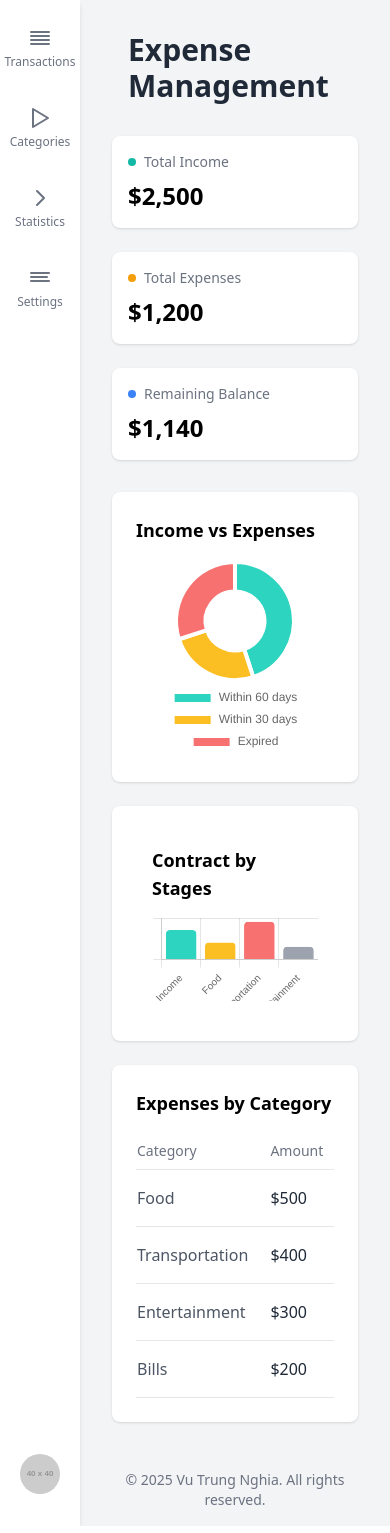
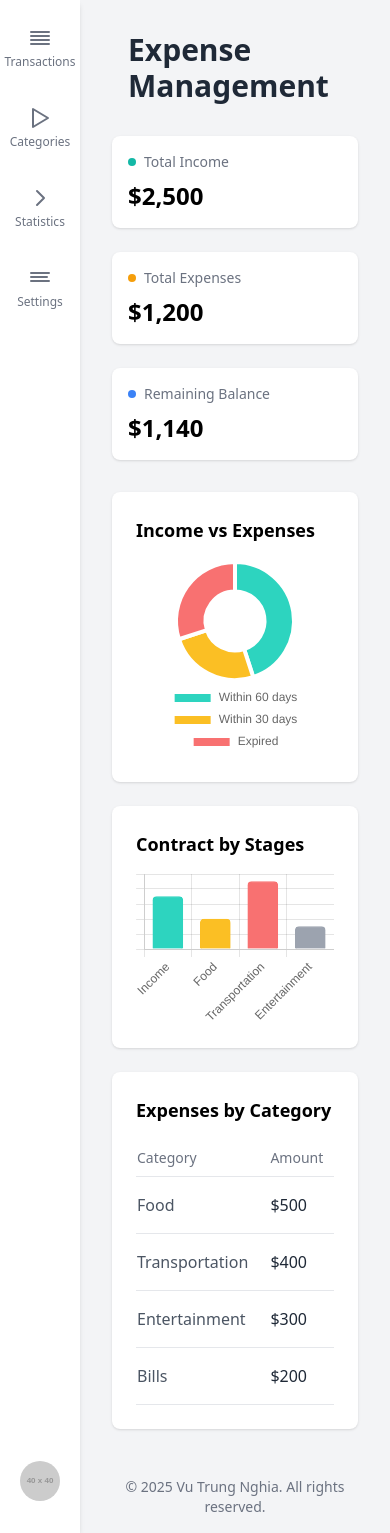
Before and after one commit to anhemlam648/Expense_Management_Frontend, a React (Vite) app: page / in a window 390 px wide. Built offline with nearby package versions, Linux system fonts and the light colour scheme.

Commit message:
Update CSS 8

```diff
--- a/src/components/Home/Style.css
+++ b/src/components/Home/Style.css
@@ -179,6 +179,6 @@ tr:hover {
 
 @media (max-width: 768px) {
   .chart-container {
-    font-size: 10px;
+    font-size: 0.625rem;
   }
 }
--- a/src/components/Home/home.jsx
+++ b/src/components/Home/home.jsx
@@ -71,22 +71,19 @@ const Home = () => {
         </div>
       </div>
 
-        <div className="bg-white p-10 rounded-lg shadow">
+        <div className="bg-white p-6 rounded-lg shadow">
           <h4 className="font-bold text-lg mb-4">Contract by Stages</h4>
-          <div className="w-full h-auto" >
+          <div className="chart-container" >
             {/* <Bar data={contractByStagesData} options={{ responsive: true, plugins: { legend: { display: false } } }} /> */}
               <Bar data={contractByStagesData} options={{
                 responsive: true,
+                maintainAspectRatio: false,
                 plugins: { legend: { display: false } },
                 scales:
                 {x: {
                     ticks: {
                       maxRotation: 45,
                       minRotation: 45,
-                      font: {
-                        size: 10 // increase font size for x-axis labels,
-                      },
-                      padding: 5 // add padding to x-axis labels
                     }
                   },
                   y: {
```
